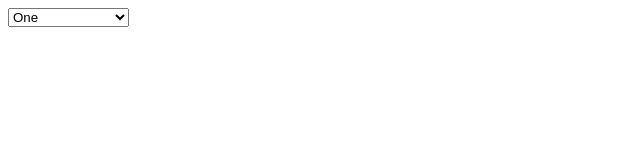
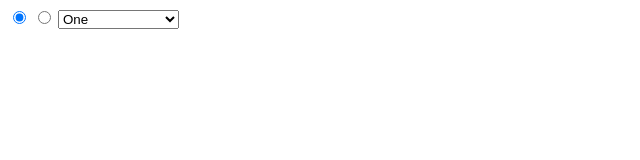
Before and after one commit to doniyor2109/select-bug, a website: page index.html in a window 1280 px wide. Shown: the whole page, without its empty margins (0-640 px from the left). Drawn offline with Linux system fonts and the light colour scheme.

Commit message:
Add radio example

```diff
--- a/index.html
+++ b/index.html
@@ -6,6 +6,19 @@
 
 </head>
 <body>
+	<input
+			type="radio"
+			value="one"
+			name="myradio"
+			required
+			checked
+	/>
+	<input
+			type="radio"
+			value="two"
+			name="myradio"
+			required
+	/>
 	<select
 			name="myselect"
 			required
```
